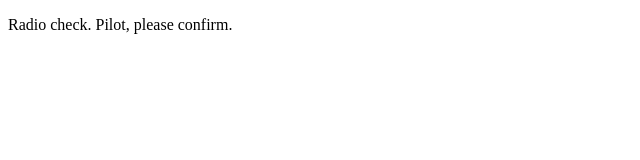
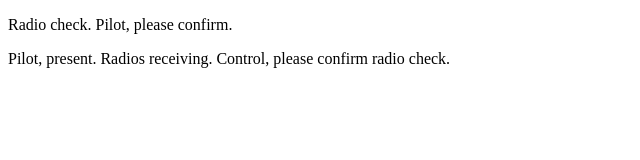
Before and after one commit to blvckpreme/communication-log, a plain HTML site: page index.html in a window 1280 px wide. Shown: the whole page, without its empty margins (0-640 px from the left). Drawn offline with Linux system fonts and the light colour scheme.

Commit message:
First Pilot comment

```diff
--- a/index.html
+++ b/index.html
@@ -2,5 +2,6 @@
 <html>
    <body>
       <p>Radio check. Pilot, please confirm.</p>
+      <p>Pilot, present. Radios receiving. Control, please confirm radio check.</p>
    </body>
 </html>
```
